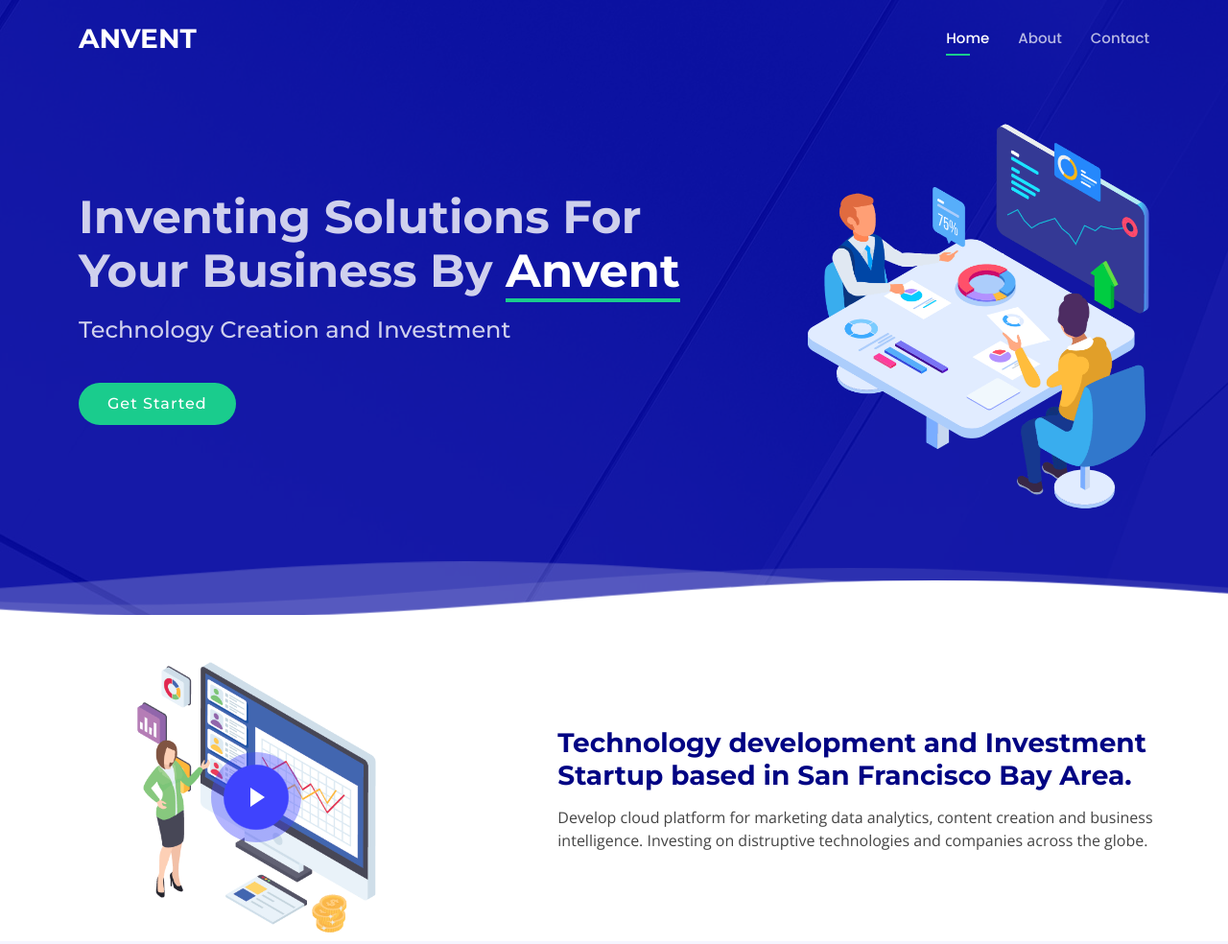
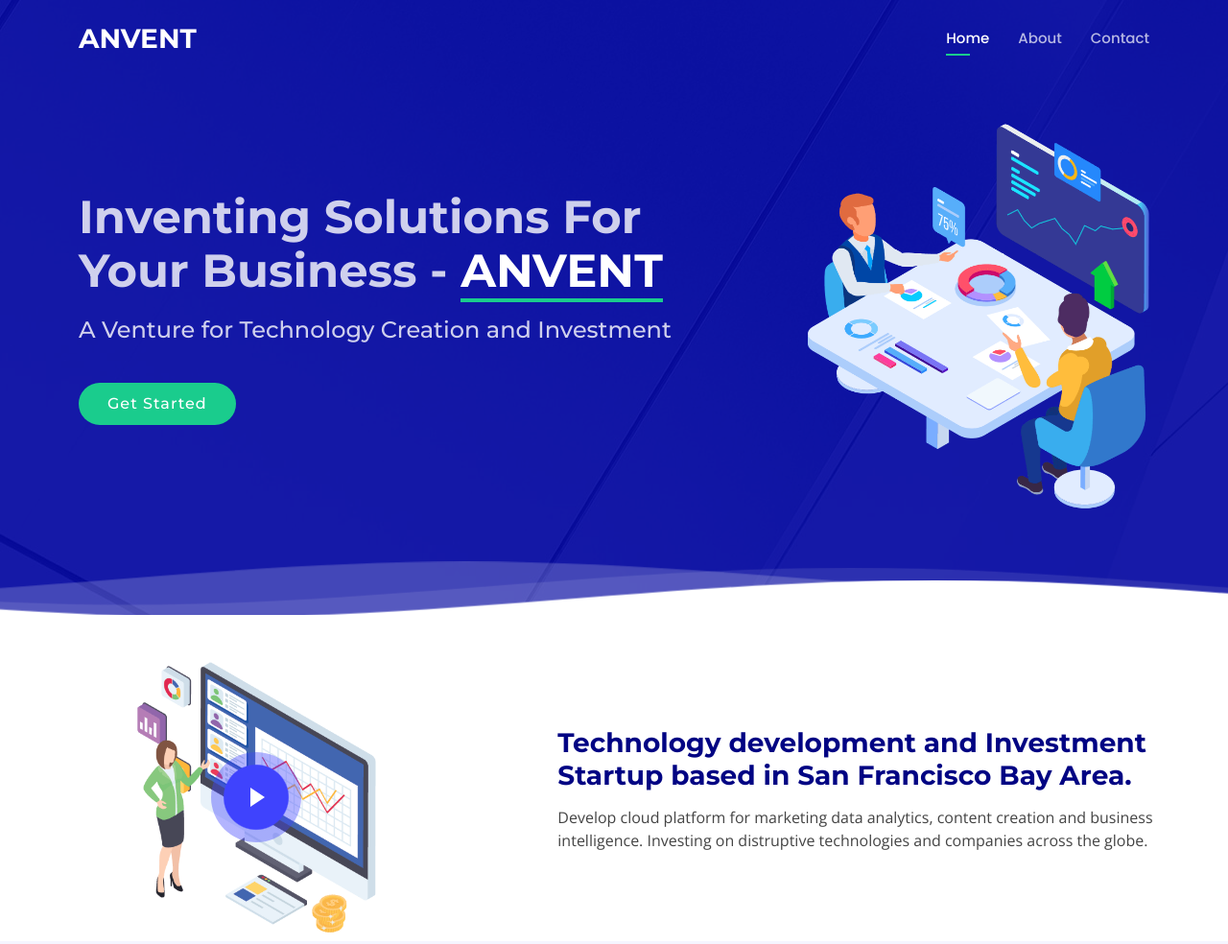
Before and after one commit to anvent/website, a plain HTML site: page index.html in a window 1280 px wide. Shown: the top 984 px of the page at 96% size. Drawn offline with nearby package versions, Linux system fonts and the light colour scheme.

Commit message:
updated images

```diff
--- a/index.html
+++ b/index.html
@@ -44,9 +44,18 @@
     <div class="container d-flex align-items-center justify-content-between">
 
       <div class="logo">
+
+
+
         <h1><a href="index.html"><span>ANVENT</span></a></h1>
+
         <!-- Uncomment below if you prefer to use an image logo -->
-        <!-- <a href="index.html"><img src="assets/img/logo.png" alt="" class="img-fluid"></a>-->
+        <!--
+
+
+
+        <a href="index.html"><img src="assets/img/logo.png" alt="" class="img-fluid"></a>
+        -->
       </div>
 
       <nav id="navbar" class="navbar">
@@ -76,12 +85,13 @@
       <div class="row justify-content-between">
         <div class="col-lg-7 pt-5 pt-lg-0 order-2 order-lg-1 d-flex align-items-center">
           <div data-aos="zoom-out">
-            <h1>Inventing Solutions For Your Business By  <span>Anvent</span></h1>
-            <h2>Technology Creation and Investment</h2>
+            <h1>Inventing Solutions For Your Business -  <span>ANVENT</span></h1>
+            <h2>A Venture for Technology Creation and Investment</h2>
             <div class="text-center text-lg-start">
               <a href="#about" class="btn-get-started scrollto">Get Started</a>
             </div>
           </div>
+
         </div>
         <div class="col-lg-4 order-1 order-lg-2 hero-img" data-aos="zoom-out" data-aos-delay="300">
           <img src="assets/img/hero-img.png" class="img-fluid animated" alt="">
```
Also changed, not shown: assets/img/logo.jpg (added), assets/img/logo.png (added).
